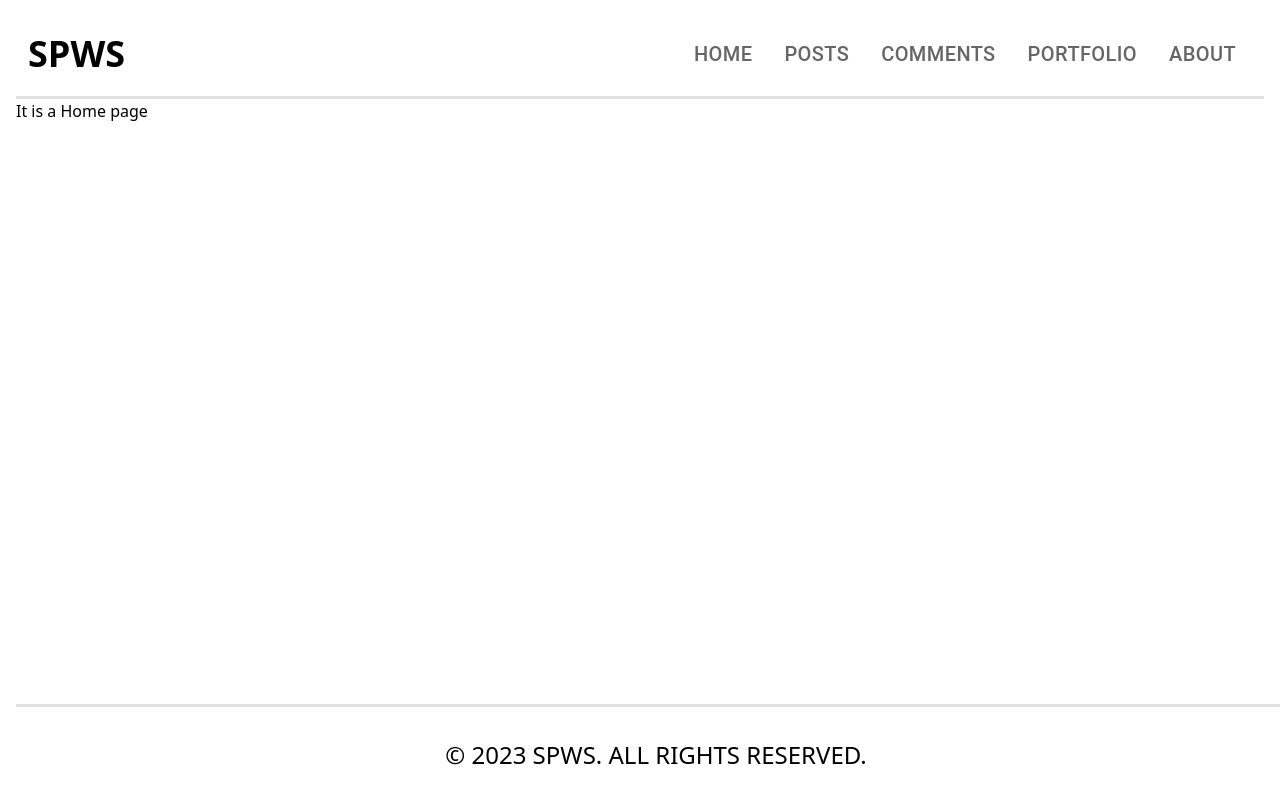
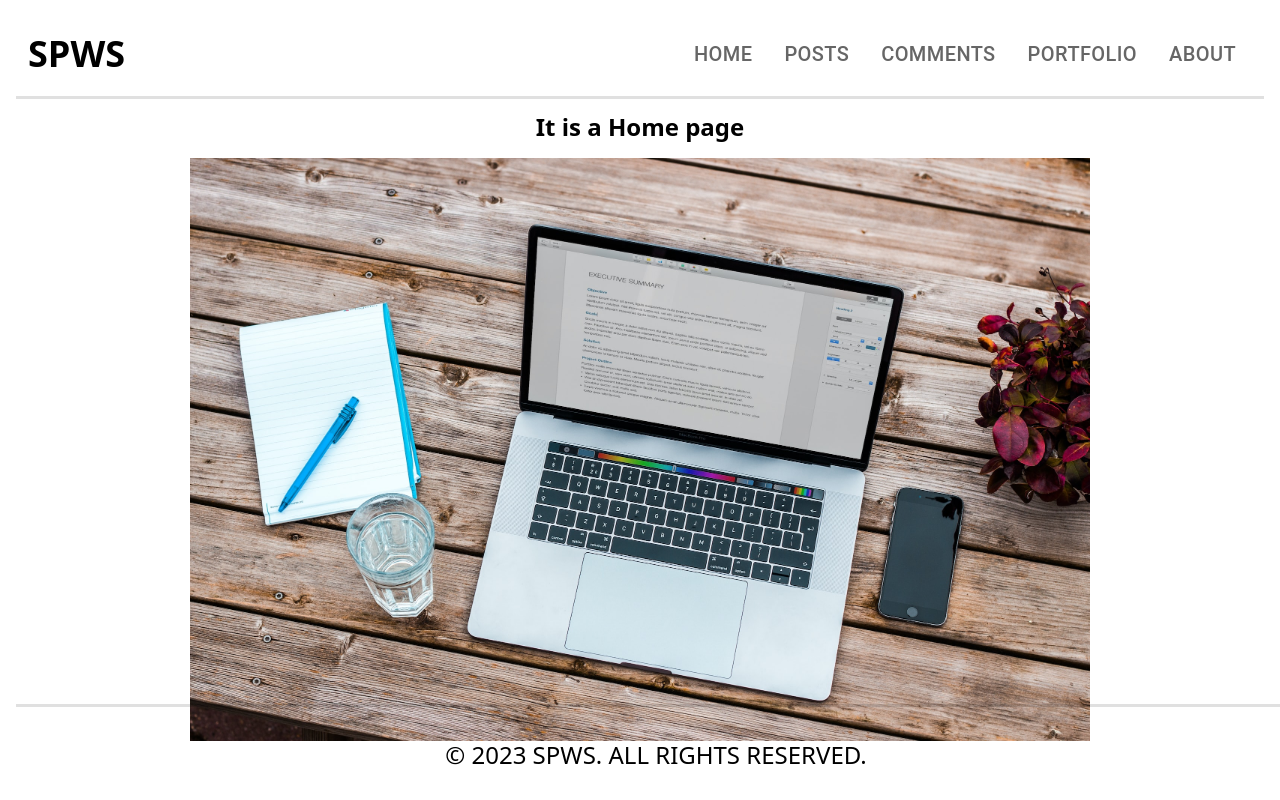
Before and after one commit to AlexKomanov/nextjs-blog, a Next.js app: page / in a window 1280 px wide. Built offline with nearby package versions, Linux system fonts and the light colour scheme.

Commit message:
Adding image and style to the index.tsx

```diff
--- a/pages/index.tsx
+++ b/pages/index.tsx
@@ -1,14 +1,14 @@
-import styles from '@/styles/Home.module.css'
 import { Inter } from '@next/font/google'
-import Head from 'next/head'
+import Image from 'next/image'
 
 const inter = Inter({ subsets: ['latin'] })
 
 export default function Home() {
   return (
 
-      <div >
-          It is a Home page
+      <div className='flex items-center flex-col justify-center'>
+          <h2 className='text-2xl font-extrabold mt-3'>It is a Home page</h2>
+          <Image src='/images/macbook.jpg' alt='home' width={900} height={600} style={{marginTop: '15px'}}/>
       </div>
 
   )
```
Also changed, not shown: public/images/macbook.jpg (added).
